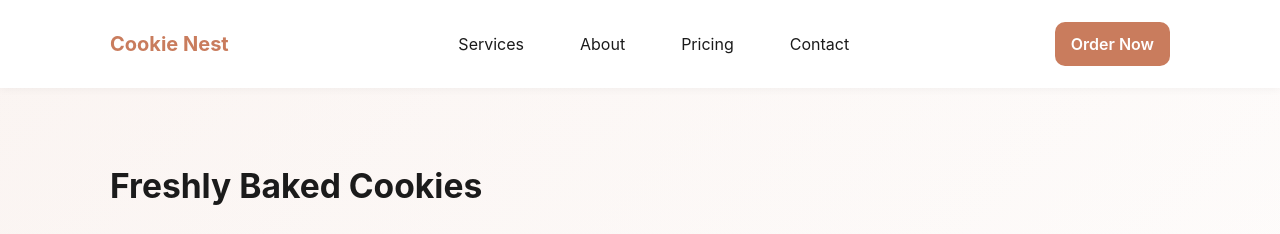
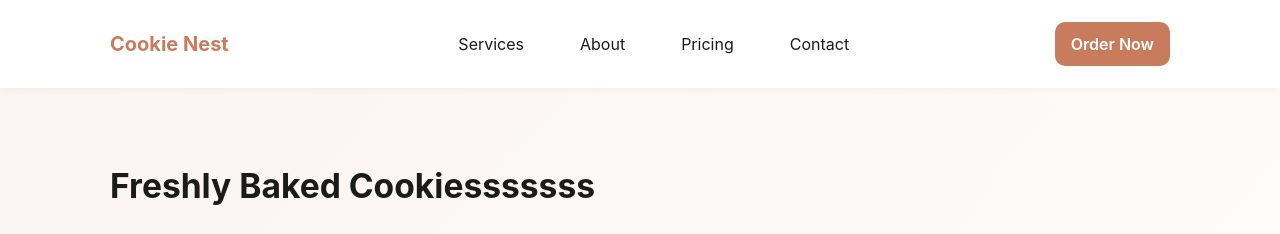
Before and after one commit to catalinacs/tum-web-lab2, an Eleventy site: page index.njk in a window 1280 px wide. Shown: the top 234 px of the page. Built offline with nearby package versions, Linux system fonts and the light colour scheme; Eleventy itself is replaced by a stand-in of ours; files that its build step writes are made by us from their sources.

Commit message:
Update Pages “landing”

```diff
--- a/index.njk
+++ b/index.njk
@@ -1,6 +1,6 @@
 ---
 layout: base.njk
-hero_title: Freshly Baked Cookies
+hero_title: Freshly Baked Cookiesssssss
 hero_description: Small-batch cookies made with love. Order online for pickup or delivery.
 about_title: About Cookie Nest
 about_description: We are a family-run bakery focused on simple, high-quality
```
